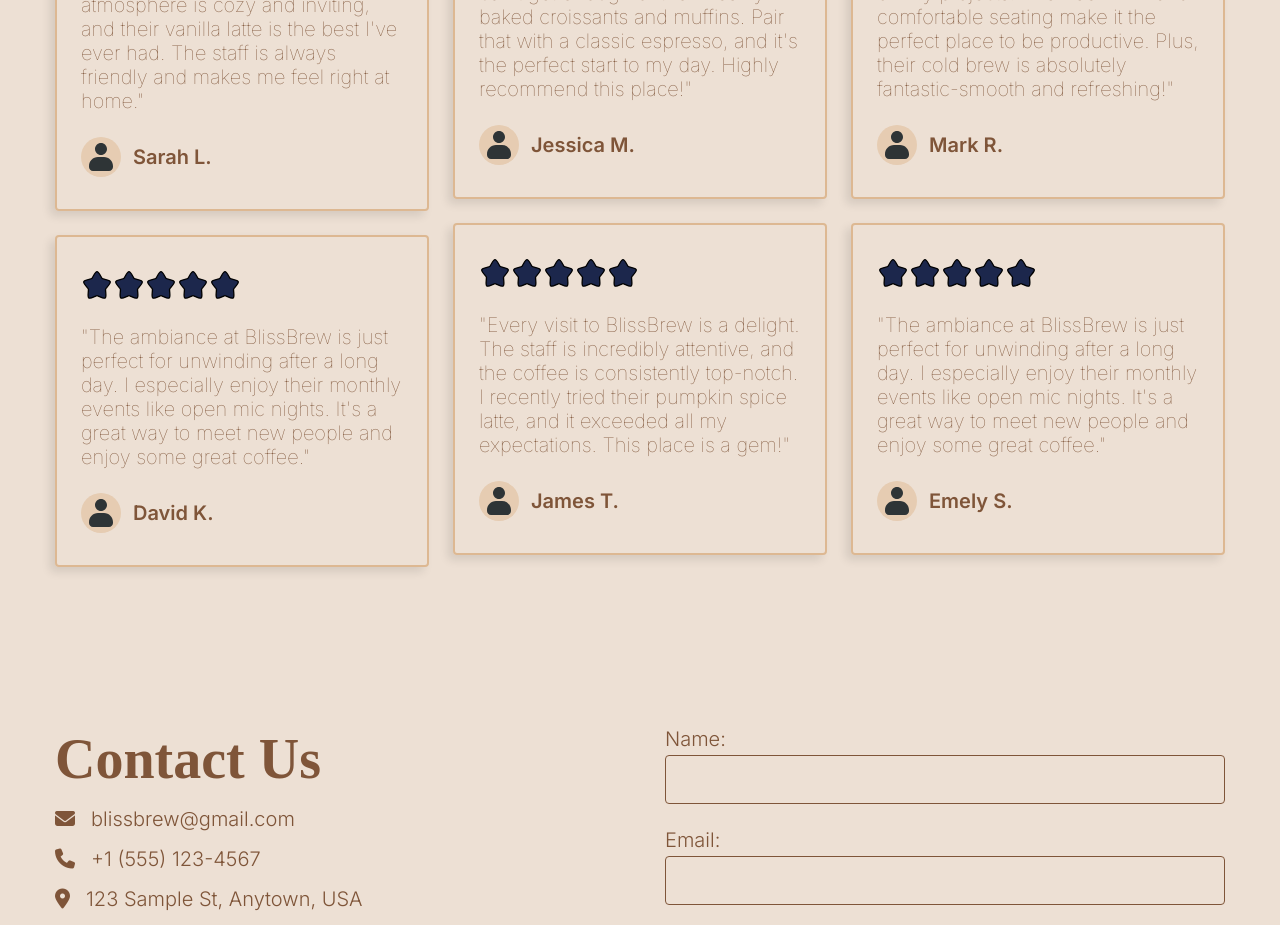
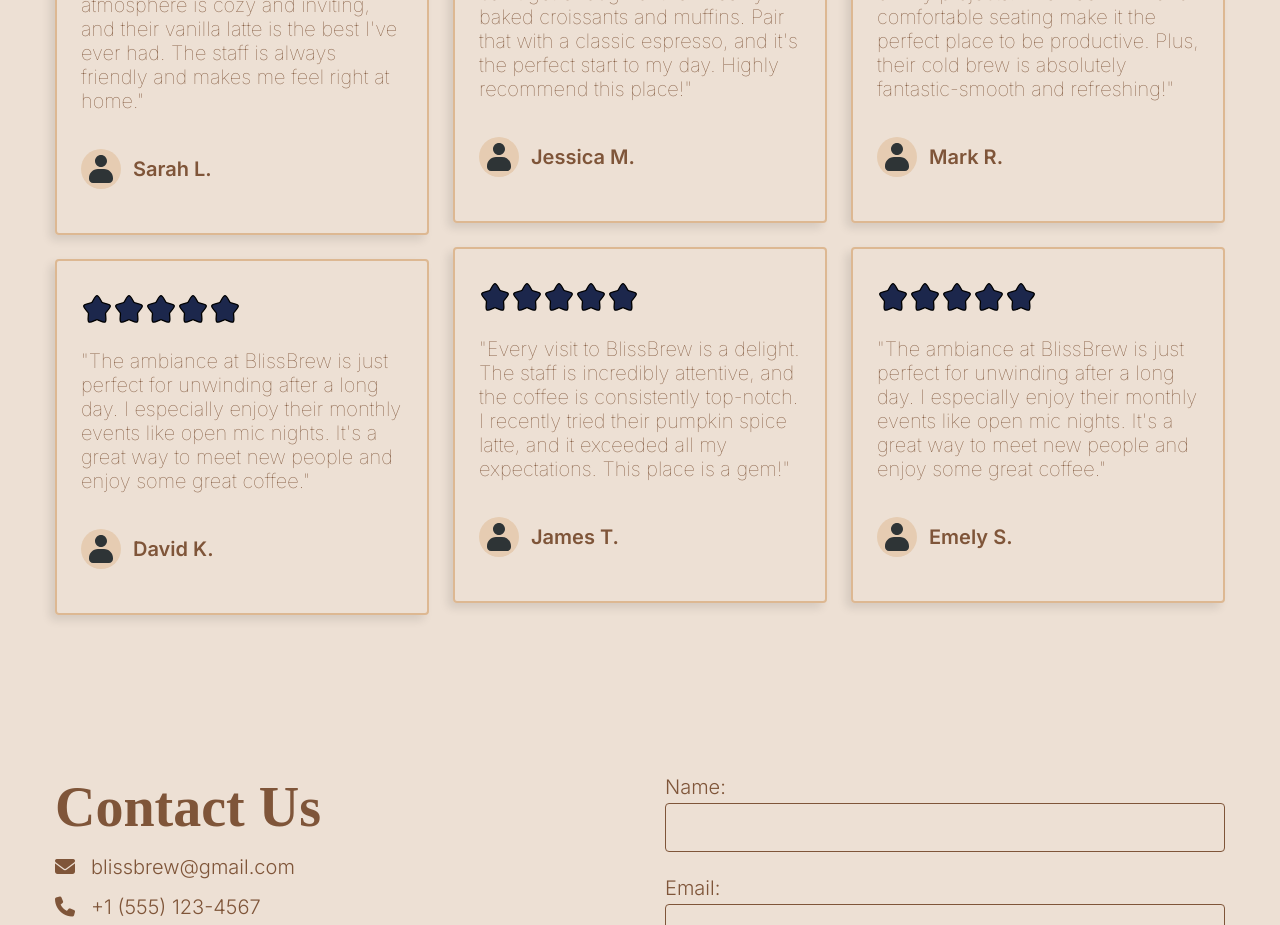
Before and after one commit to Jasmyre/blissbrew, a Next.js app: page / in a window 1280 px wide. Shown: the part 2840-3765 px from the top of the page. Built offline with nearby package versions, Linux system fonts and the light colour scheme; a web font is replaced by a local one.

Commit message:
Fix: feedback font

```diff
--- a/components/feedback/Feedback.jsx
+++ b/components/feedback/Feedback.jsx
@@ -46,11 +46,17 @@
 			</div>
 			<div className={styles.text_wrapper}>"{props.testimonial}"</div>
 			<div className={styles.client_info_wrapper}>
-                <div className={styles.avatar_wrapper}>
-                    <Image src="/avatar.svg" alt="avatar" width={32} height={32} priority/>
-                </div>
-                {props.children}
-            </div>
+				<div className={styles.avatar_wrapper}>
+					<Image
+						src="/avatar.svg"
+						alt="avatar"
+						width={32}
+						height={32}
+						priority
+					/>
+				</div>
+				<p>{props.children}</p>
+			</div>
 		</div>
   );
 }
```
